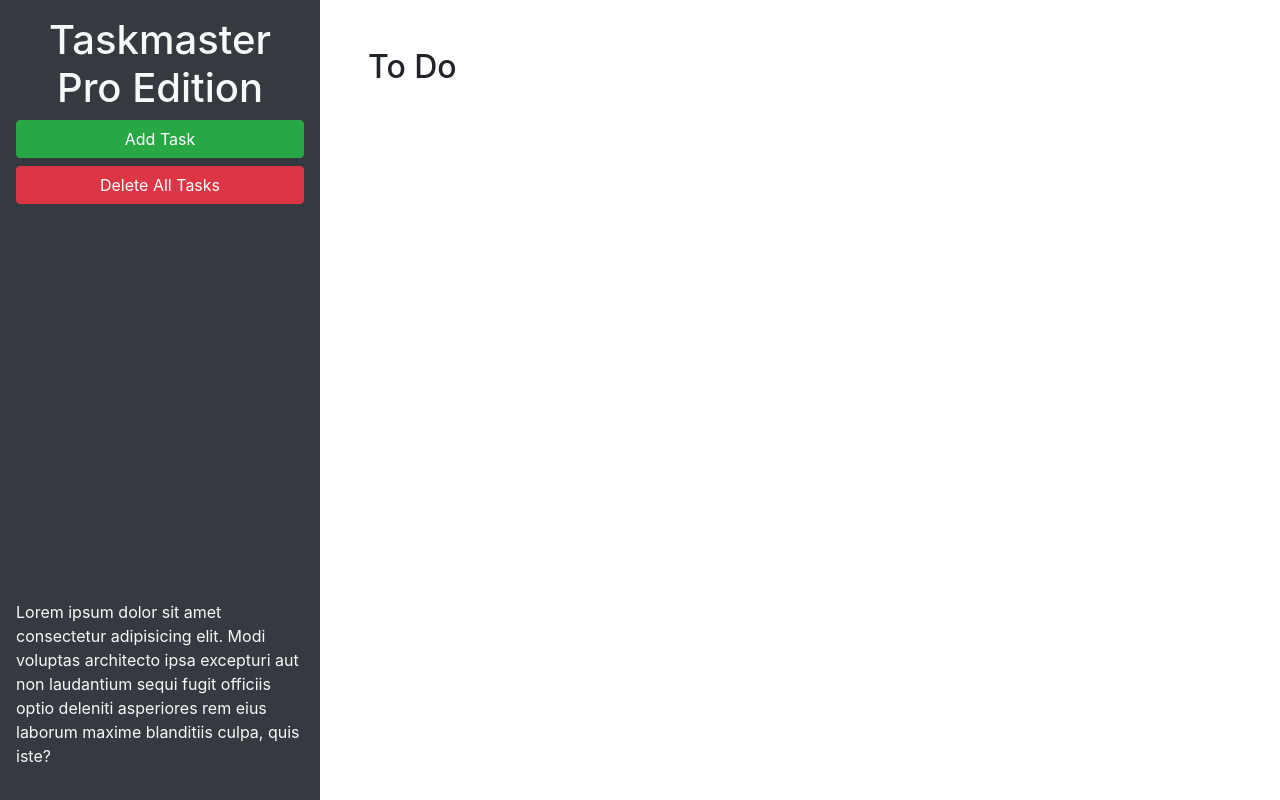
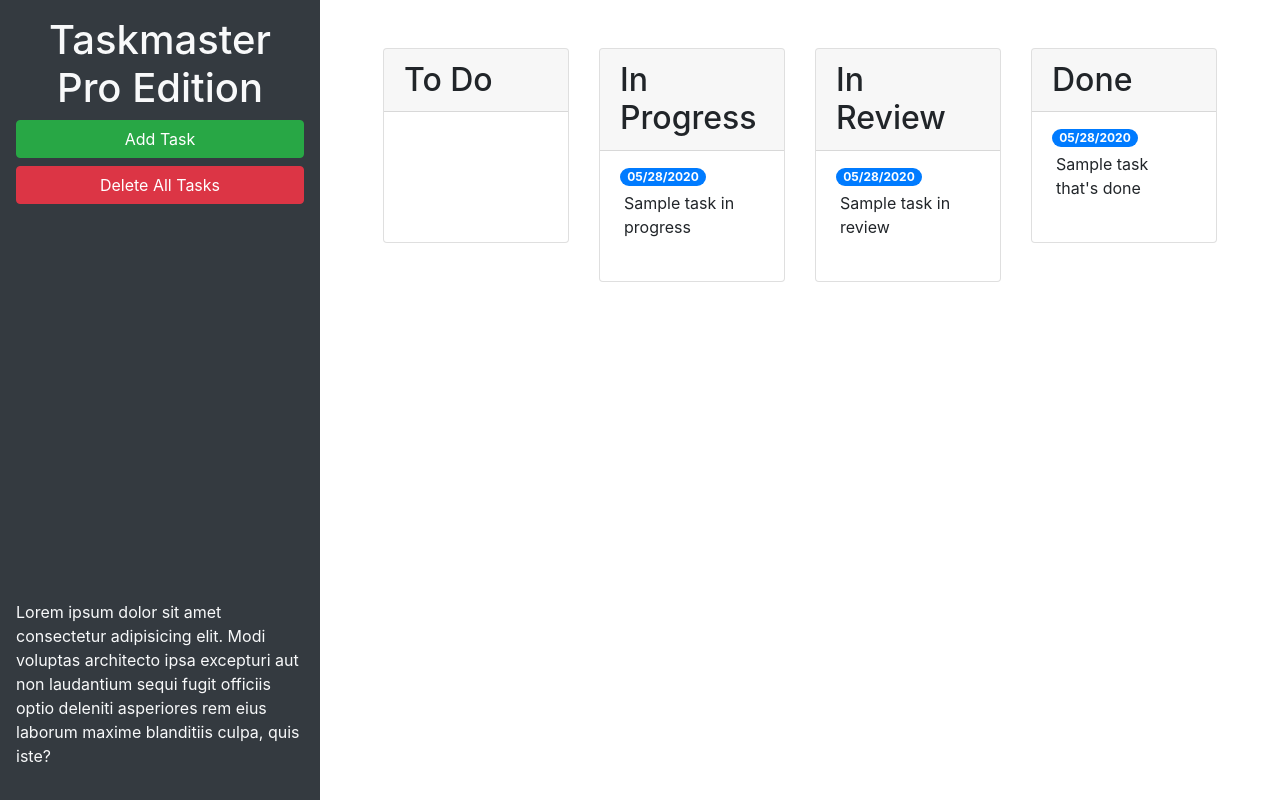
Before and after one commit to ADOwen/taskmaster-pro, a plain HTML site: page index.html in a window 1280 px wide. Drawn offline with nearby package versions, Linux system fonts and the light colour scheme.

Commit message:
added a grid and cleaned up modal styling

```diff
--- a/index.html
+++ b/index.html
@@ -24,9 +24,54 @@
       </p>
     </header>
     <main class="col-12 col-lg-9">
-      <div class="m-5">
-        <h2>To Do</h2>
-        <ul id="list-toDo" class="list-group"> </ul>
+      <div class="m-5 row justify-content-around">
+        <!-- to do start -->
+        <div class="col-12 col-md-6 col-xl-3 mb-3">
+          <div class="card">
+            <h2 class="card-header">To Do</h2>
+            <ul id="list-toDo" class="list-group list-group-flush"> </ul>
+          </div>
+        </div>
+        <!-- to do end -->
+        <!-- in progress start -->
+        <div class="col-12 col-md-6 col-xl-3 mb-3">
+          <div class="card">
+            <h2 class="card-header">In Progress</h2>
+            <ul id="list-inProgress" class="list-group list-group-flush">
+              <li class="list-group-item">
+                <span class="badge badge-primary badge-pill">05/28/2020</span>
+                <p class="m-1">Sample task in progress</p>
+              </li>
+            </ul>
+          </div>
+        </div>
+        <!-- in progress end -->
+        <!-- in review start -->
+        <div class="col-12 col-md-6 col-xl-3 mb-3">
+          <div class="card">
+            <h2 class="card-header">In Review</h2>
+            <ul id="list-inReview" class="list-group list-group-flush">
+              <li class="list-group-item">
+                <span class="badge badge-primary badge-pill">05/28/2020</span>
+                <p class="m-1">Sample task in review</p>
+              </li>
+          </div>
+          </ul>
+        </div>
+        <!-- in review end -->
+        <!-- done start -->
+        <div class="col-12 col-md-6 col-xl-3 mb-3">
+          <div class="card">
+            <h2 class="card-header">Done</h2>
+            <ul id="list-done" class="list-group list-group-flush">
+              <li class="list-group-item">
+                <span class="badge badge-primary badge-pill">05/28/2020</span>
+                <p class="m-1">Sample task that's done</p>
+              </li>
+            </ul>
+          </div>
+        </div>
+        <!-- done end -->
       </div>
     </main>
   </div>
@@ -45,12 +90,12 @@
         <div class="modal-body">
           <form>
             <div class="form-group">
-              <label for="modalTaskDescription">Task description</label>
-              <textarea id="modalTaskDescription" rows="3"></textarea>
+              <label for="modalTaskDescription" >Task description</label>
+              <textarea id="modalTaskDescription" rows="3" class="form-control"></textarea>
             </div>
             <div class="form-group">
-              <label for="modalDueDate">Due date</label>
-              <input type="text" id="modalDueDate" placeholder="mm/dd/yyyy" autocomplete="off" />
+              <label for="modalDueDate" >Due date</label>
+              <input type="text" id="modalDueDate" placeholder="mm/dd/yyyy" autocomplete="off" class="form-control" />
             </div>
           </form>
         </div>
```
